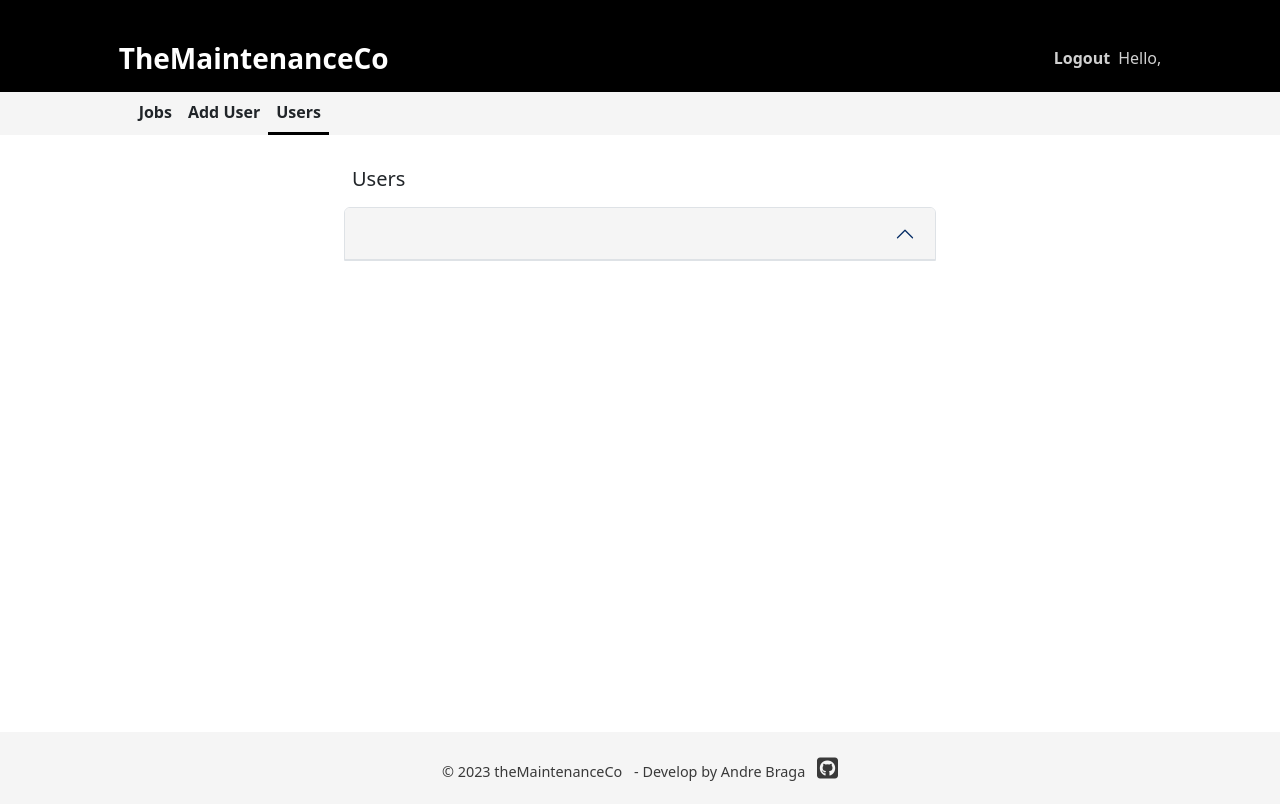
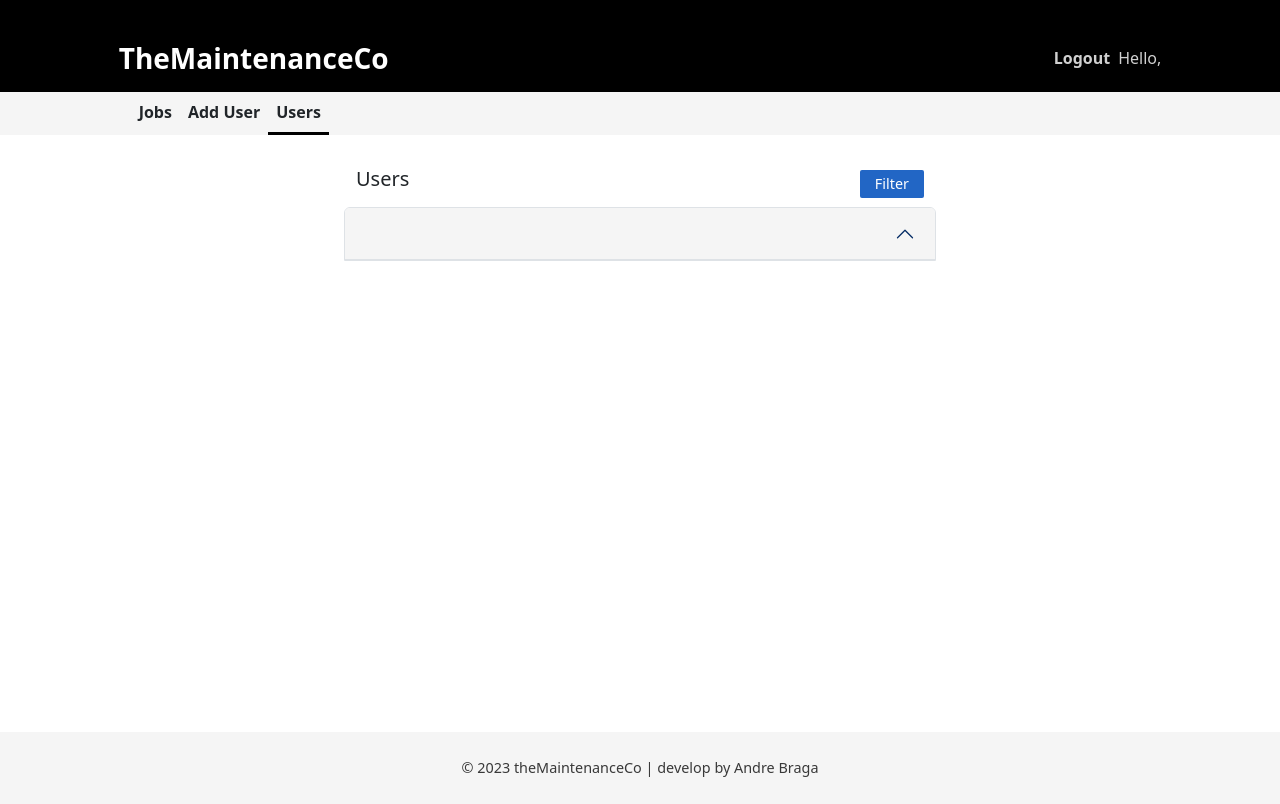
Before and after one commit to andrebraga7/the-maintenance-co, a Django app: page /manager/show-users in a window 1280 px wide. Run offline with Django 3.2, Linux system fonts and the light colour scheme; the visitor is signed in with stand-in values (Sample User, id 1); data comes from the database, SQL or seed files in the repository; some libraries are stand-ins or nearby versions.

Commit message:
Add filter field to the show users template

```diff
--- a/manager_dashboard/views/users.py
+++ b/manager_dashboard/views/users.py
@@ -1,6 +1,7 @@
 from django.shortcuts import render, redirect, get_object_or_404
 from django.views import View
 from django.contrib import messages
+from django.contrib.postgres.search import SearchQuery, SearchVector
 from allauth.account.views import SignupView
 from django.contrib.auth.models import User, Permission
 from ..forms import EditUserForm, EditProfileForm
@@ -33,6 +34,20 @@
 
     def get(self, request):
         users = User.objects.all().order_by('profile__name')
+
+        qs = request.GET.get("queryset")
+
+        if qs != '' and qs is not None:
+            user_query = SearchQuery(qs)
+            users = User.objects.annotate(
+                search=SearchVector(
+                    'id',
+                    'username',
+                    'profile__name',
+                    'profile__type',
+                    'email',
+                ),
+            ).filter(search=user_query).order_by('profile__name')
 
         return render(
             request,
--- a/templates/account/login.html
+++ b/templates/account/login.html
@@ -5,8 +5,8 @@
 {% block dashboard_content %}
 
 
-<div class="container-fluid mt-4">
-  <div class="row mt-2 p-4">
+<div class="container-fluid">
+  <div class="row p-4">
       <div class="col-sm-8 offset-sm-2 col-md-6 offset-md-3 col-lg-4 offset-lg-4">
           <div class="logout-card text-center">
             <h5 class="pb-2">Login</h5>
--- a/templates/account/logout.html
+++ b/templates/account/logout.html
@@ -4,8 +4,8 @@
 
 {% block dashboard_content %}
 
-<div class="container-fluid mt-4">
-    <div class="row mt-2 p-4">
+<div class="container-fluid">
+    <div class="row p-4">
         <div class="col-sm-8 offset-sm-2 col-md-6 offset-md-3 col-lg-4 offset-lg-4">
             <div class="logout-card text-center">
                 <h5 class="pb-2">Are you sure you want to logout?</h5>
--- a/templates/base.html
+++ b/templates/base.html
@@ -33,9 +33,8 @@
     <footer class="d-flex align-items-center justify-content-center">
         <div>
             <span>© 2023 theMaintenanceCo</span>
-            <span class="ps-2">- Develop by Andre Braga</span>
-            <a href="https://github.com/andrebraga7" target="_blank" class="ps-2 fs-4" aria-label="Go to github page, link opens in new window">
-                <i class="fa-brands fa-square-github"></i>
+            <a href="https://github.com/andrebraga7" target="_blank" aria-label="Go to github page, link opens in new window">
+                <span>| develop by Andre Braga</span>
             </a>
         </div>
     </footer>
--- a/templates/manager_dashboard/show_users.html
+++ b/templates/manager_dashboard/show_users.html
@@ -9,7 +9,36 @@
 <div class="container-fluid">
     <div class="row mt-2 p-4">
         <div class="col-md-6 offset-md-3">
-            <h5 class="pb-2 ps-2">Users</h5>
+
+            <div class="container-fluid">
+                <div class="row">
+                    <div class="col-6">
+                        <h5 class="pb-2">Users</h5>
+                    </div>
+                    <div class="col-6 text-end">
+                        <button class="blue-btn-small" type="button" data-bs-toggle="collapse"
+                            data-bs-target="#filter_field" aria-expanded="false"
+                            aria-controls="filter jobs">Filter</button>
+                    </div>
+                </div>
+
+                <!-- Search field -->
+                <div class="row my-3 collapse" id="filter_field">
+                    <div class="col">
+                        <form action="" method="get">
+                            <div class="input-group">
+                                <input type="search" name="queryset" id="queryset" class="form-control"
+                                    placeholder="Filter jobs..." aria-label="Filter jobs">
+                                <button class="blue-btn-search"><i class="fa-solid fa-magnifying-glass"></i>
+                                    Filter</button>
+                                <button class="blue-btn-search"><i class="fa-solid fa-rotate-right"></i> Reset</button>
+                            </div>
+                        </form>
+                    </div>
+                </div>
+            </div>
+
+
             <div class="accordion" id="dash_accordion">
                 {% for user in users %}
                 <div class="accordion-item">
@@ -84,7 +113,8 @@
                         </div>
                     </div>
                 </div>
-
+                {% empty %}
+                    <p>No records found.</p>
                 {% endfor %}
             </div>
         </div>
--- a/the_maintenance_co/settings.py
+++ b/the_maintenance_co/settings.py
@@ -30,7 +30,7 @@
 SECRET_KEY = os.environ.get('SECRET_KEY')
 
 # SECURITY WARNING: don't run with debug turned on in production!
-DEBUG = True
+DEBUG = False
 
 ALLOWED_HOSTS = ["the-maintenance-co.herokuapp.com", "localhost"]
 
```
